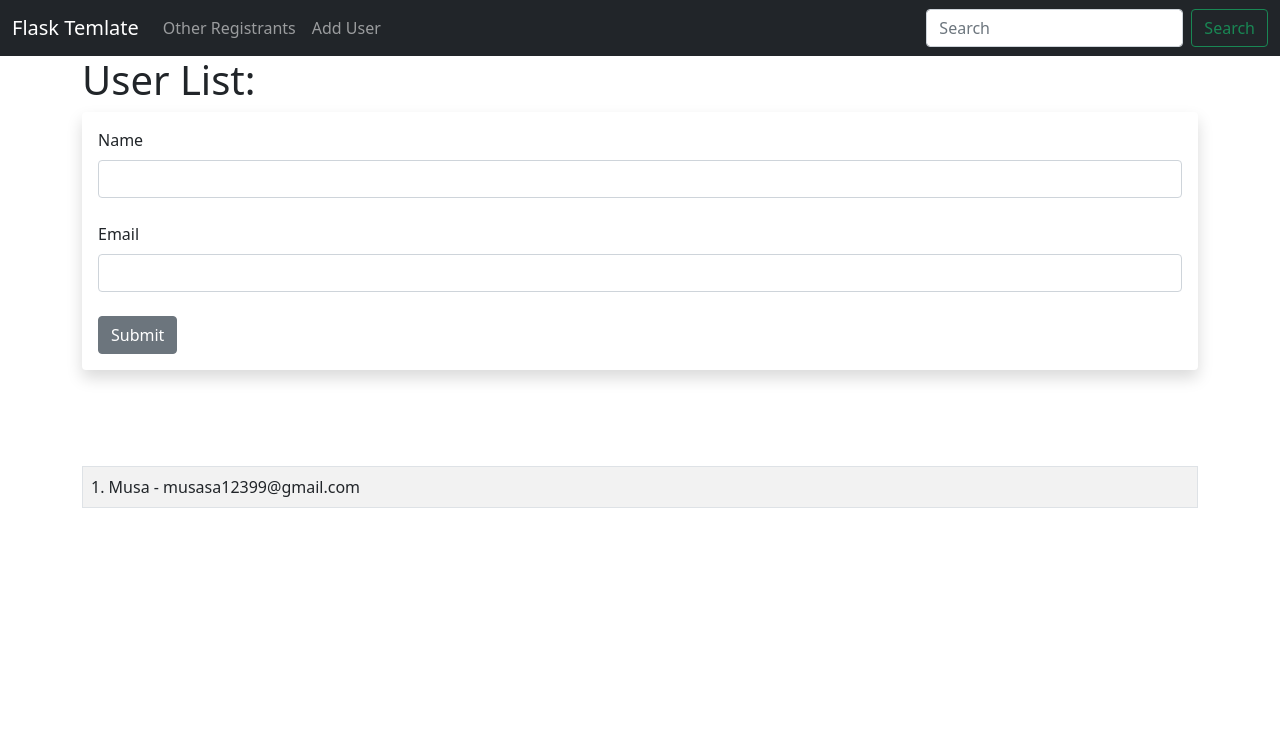
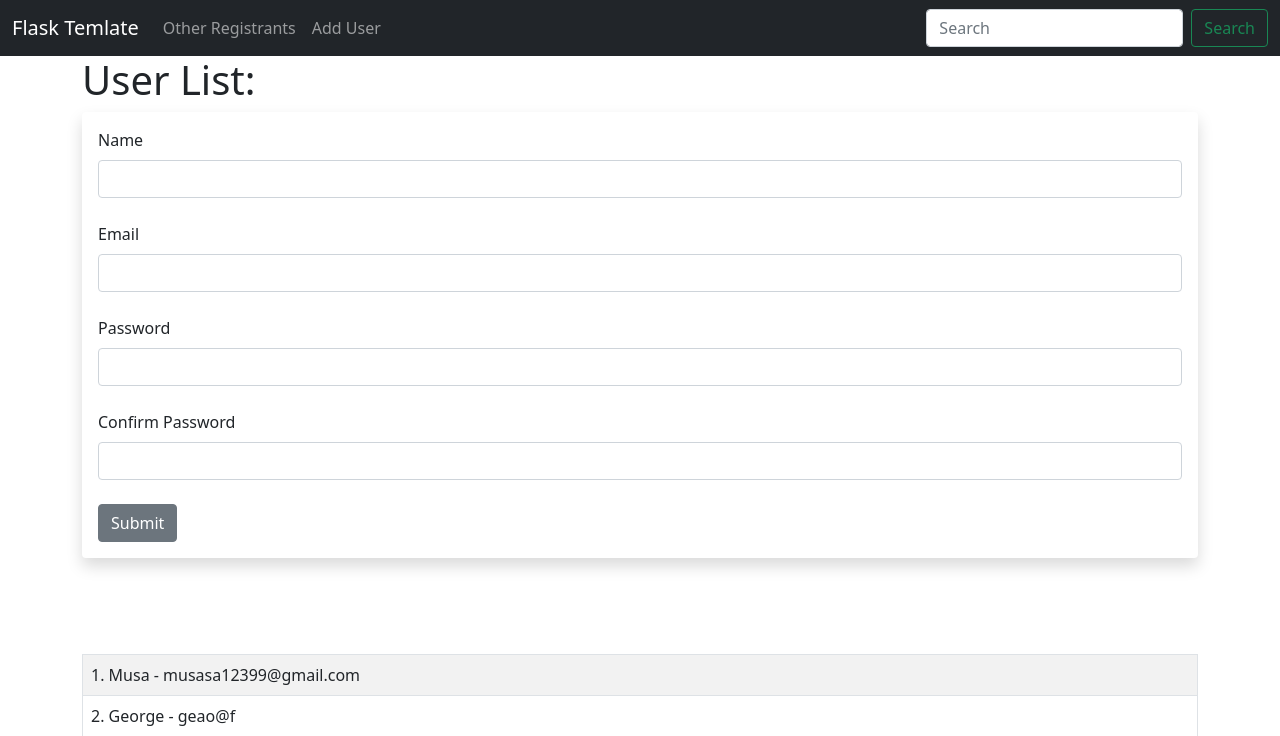
Before and after one commit to MMAzeem3/flask-template, a Flask app: page /user/add in a window 1280 px wide. Shown: the top 736 px of the page. Run offline with Flask 2, Linux system fonts and the light colour scheme; data comes from the database, SQL or seed files in the repository.

Commit message:
hashed pass

```diff
--- a/app.py
+++ b/app.py
@@ -4,19 +4,20 @@ from enum import unique
 from flask import Flask, render_template, request, redirect
 from markupsafe import escape
 from flask_wtf import FlaskForm
-from wtforms import StringField, SubmitField
-from wtforms.validators import DataRequired
+from wtforms import StringField, SubmitField, PasswordField, BooleanField, ValidationError
+from wtforms.validators import DataRequired, EqualTo, Length
 import os
 import csv
 import secrets
 from flask_sqlalchemy import SQLAlchemy
 from datetime import datetime
-from flask_login import UserMixin, login_user, LoginManager, login_required, logout_user, current_user
+# from flask_login import UserMixin, login_user, LoginManager, login_required, logout_user, current_user
+from werkzeug.security import generate_password_hash, check_password_hash
 
 app = Flask(__name__)
 app.secret_key = secrets.token_hex()
 
-app.config['SQLALCHEMY_DATABASE_URI'] = 'sqlite:///data.db'
+app.config['SQLALCHEMY_DATABASE_URI'] = 'sqlite:///UserInfo.db'
 
 db = SQLAlchemy(app)
 
@@ -25,12 +26,24 @@ ppl = []
 if os.path.isfile("registrants.csv"):
     ppl = open("registrants.csv").read().splitlines()
 
-# create Model
-class Users(db.Model, UserMixin):
+# create User Model
+class Users(db.Model):
     id = db.Column(db.Integer, primary_key=True)
     name = db.Column(db.String(200), nullable=False)
     email = db.Column(db.String(200), nullable=False, unique=True)
     date_added = db.Column(db.DateTime, default=datetime.utcnow)
+    password_hash = db.Column(db.String(2000))
+
+    @property
+    def password(self):
+        raise AttributeError('password is not a readable attribtue')
+
+    @password.setter
+    def password(self, password):
+        self.password_hash = generate_password_hash(password)
+
+    def verify_password(self, password):
+        return check_password_hash(self.password_hash, password)
 
     def __repr__(self):
         return '<Name %r>' % self.name
@@ -39,6 +52,8 @@ class Users(db.Model, UserMixin):
 class UserForm(FlaskForm):
     name = StringField("Name", validators=[DataRequired()])
     email = StringField("Email", validators=[DataRequired()])
+    password_hash = PasswordField("Password", validators=[DataRequired(), EqualTo('password_hash_confirm', message='Passwords must match')])
+    password_hash_confirm = PasswordField("Confirm Password", validators=[DataRequired()])
     submit = SubmitField("Submit")
 
 @app.route('/user/add', methods=['GET', 'POST'])
@@ -48,12 +63,13 @@ def add_user():
     if form.validate_on_submit():
         user = Users.query.filter_by(email=form.email.data).first()     #query database - get all users with submitted email address - should be none
         if user is None:
-            user = Users(name=form.name.data, email=form.email.data)
+            user = Users(name=form.name.data, email=form.email.data, password=form.password_hash.data)
             db.session.add(user)
             db.session.commit()
         name = form.name.data
         form.name.data = ''
         form.email.data = ''
+        form.password_hash = ''
     our_users = Users.query.order_by(Users.date_added)  # get all users
     return render_template('add_user.html',
                            form=form,
--- /dev/null
+++ b/create_db.py
@@ -0,0 +1,3 @@
+#! /usr/bin/env python3
+from app import db
+db.create_all()
--- a/templates/add_user.html
+++ b/templates/add_user.html
@@ -17,6 +17,15 @@
                 {{ form.email.label(class="form-label") }}
                 {{ form.email(class="form-control") }}
                 <br>
+
+                {{ form.password_hash.label(class="form-label") }}
+                {{ form.password_hash(class="form-control") }}
+                <br>
+
+                {{ form.password_hash_confirm.label(class="form-label") }}
+                {{ form.password_hash_confirm(class="form-control") }}
+                <br>
+
                 {{ form.submit(class="btn btn-secondary") }}
             </form>
         </div>
```
Also changed, not shown: UserInfo.db (added), data.db (deleted).
